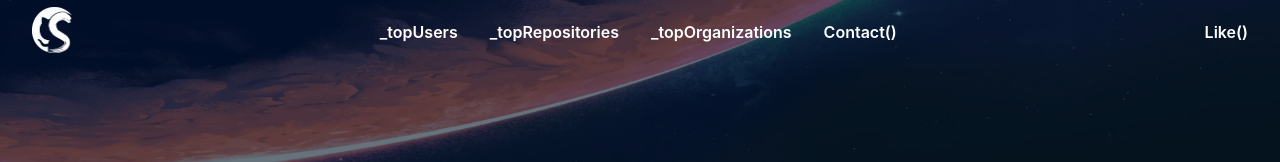
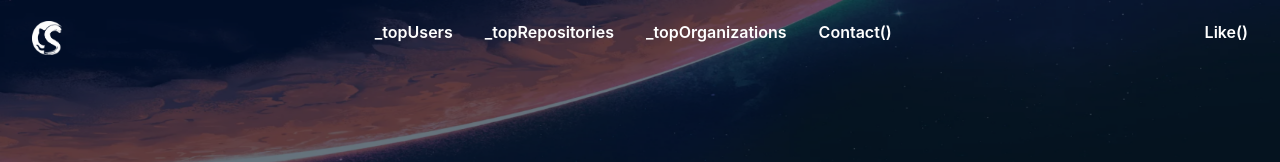
Before and after one commit to sgc93/GITs, a React (Create React App) app: page / in a window 1280 px wide. Shown: the top 162 px of the page. Built offline with nearby package versions, Linux system fonts and the light colour scheme.

Commit message:
update ui

```diff
--- a/src/Pages/HomePage/HomePage.css
+++ b/src/Pages/HomePage/HomePage.css
@@ -46,11 +46,11 @@
 }
 
 .logo {
-	width: 40px;
+	margin-top: 1rem;
+	width: 30px;
 }
 
 .logo img {
-	height: 100%;
 	width: 100%;
 }
 
```
